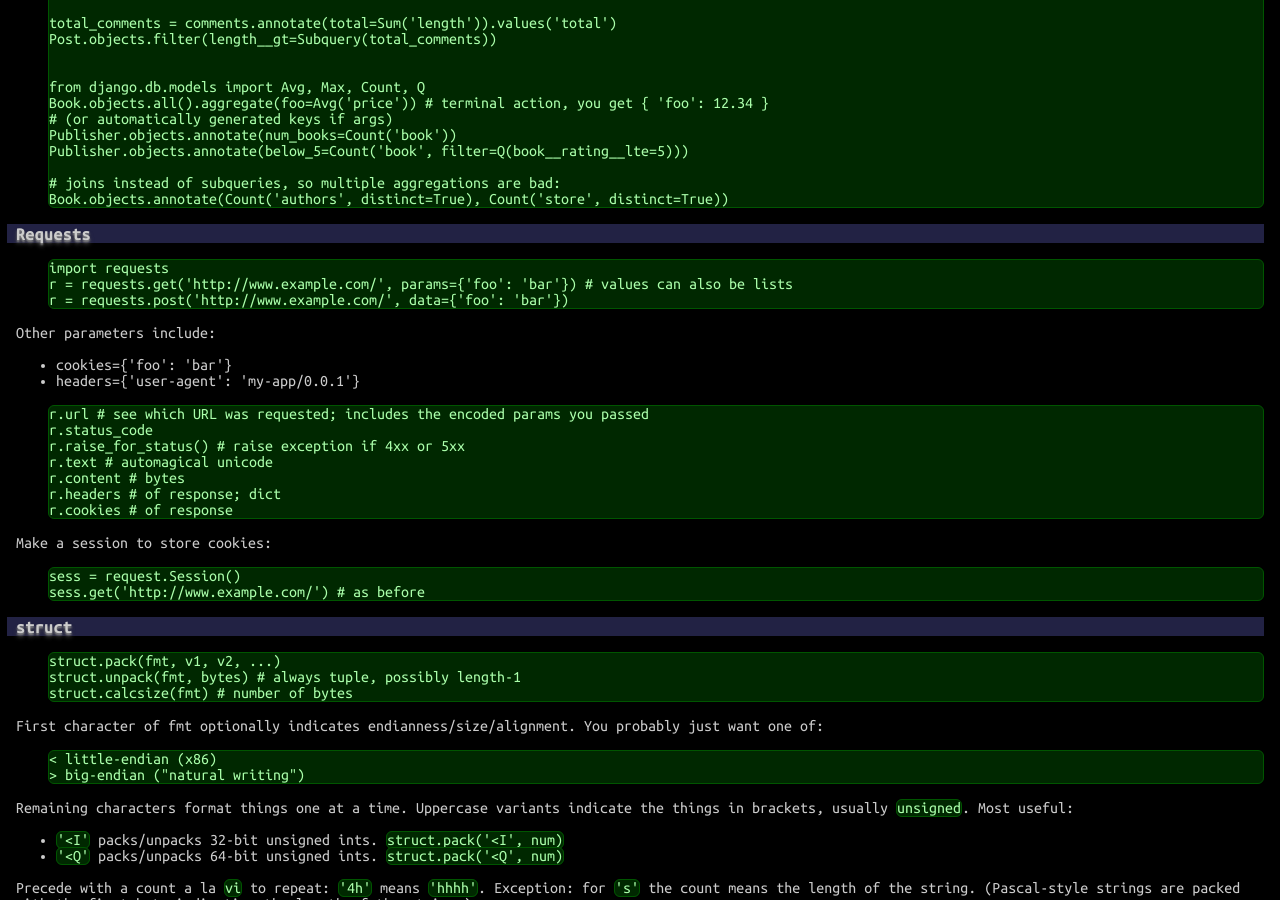
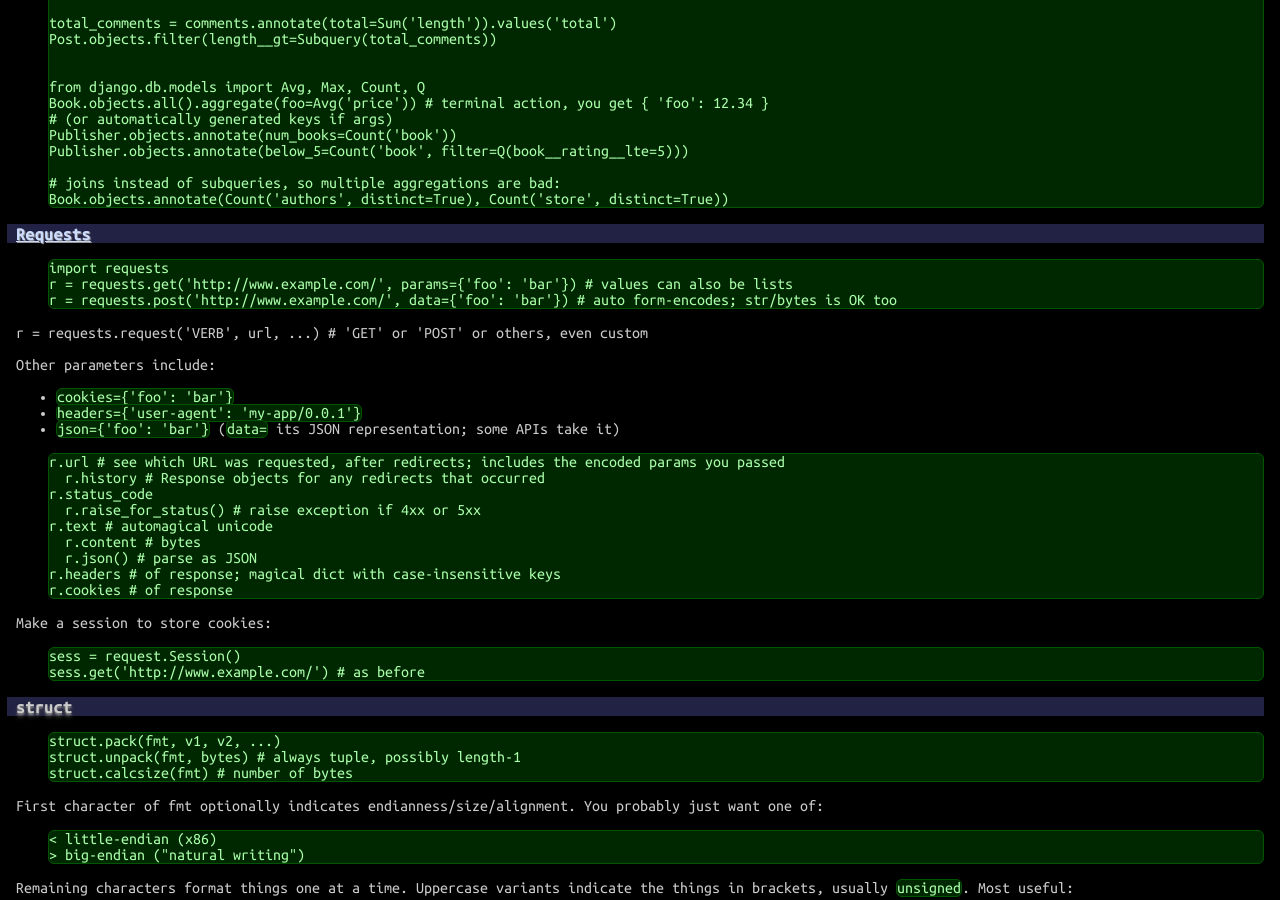
Before and after one commit to betaveros/cs, a Jekyll site: the page built from index.html, in a window 1280 px wide and 900 px high, scrolled down 8656 px. Built offline with Jekyll 4.4.1, drawn with Linux system fonts in a browser that asks for light colours.

Commit message:
learn about requests

```diff
--- a/_includes/python.html
+++ b/_includes/python.html
@@ -450,21 +450,25 @@ Publisher.objects.annotate(below_5=Count('book', filter=Q(book__rating__lte=5)))
 # joins instead of subqueries, so multiple aggregations are bad:
 Book.objects.annotate(Count('authors', distinct=True), Count('store', distinct=True))
 </pre>
-<h3>Requests</h3>
+<h3><a href="https://requests.readthedocs.io/en/master/">Requests</a></h3>
 <pre>import requests
 r = requests.get('http://www.example.com/', params={'foo': 'bar'}) # values can also be lists
-r = requests.post('http://www.example.com/', data={'foo': 'bar'})</pre>
+r = requests.post('http://www.example.com/', data={'foo': 'bar'}) # auto form-encodes; str/bytes is OK too</pre>
+r = requests.request('VERB', url, ...) # 'GET' or 'POST' or others, even custom
 <p>Other parameters include:</p>
 <ul>
-	<li>cookies={'foo': 'bar'}</li>
-	<li>headers={'user-agent': 'my-app/0.0.1'}</li>
+	<li><code>cookies={'foo': 'bar'}</code></li>
+	<li><code>headers={'user-agent': 'my-app/0.0.1'}</code></li>
+	<li><code>json={'foo': 'bar'}</code> (<code>data=</code> its JSON representation; some APIs take it)</li>
 </ul>
-<pre>r.url # see which URL was requested; includes the encoded params you passed
+<pre>r.url # see which URL was requested, after redirects; includes the encoded params you passed
+  r.history # Response objects for any redirects that occurred
 r.status_code
-r.raise_for_status() # raise exception if 4xx or 5xx
+  r.raise_for_status() # raise exception if 4xx or 5xx
 r.text # automagical unicode
-r.content # bytes
-r.headers # of response; dict
+  r.content # bytes
+  r.json() # parse as JSON
+r.headers # of response; magical dict with case-insensitive keys
 r.cookies # of response</pre>
 <p>Make a session to store cookies:</p>
 <pre>sess = request.Session()
```
